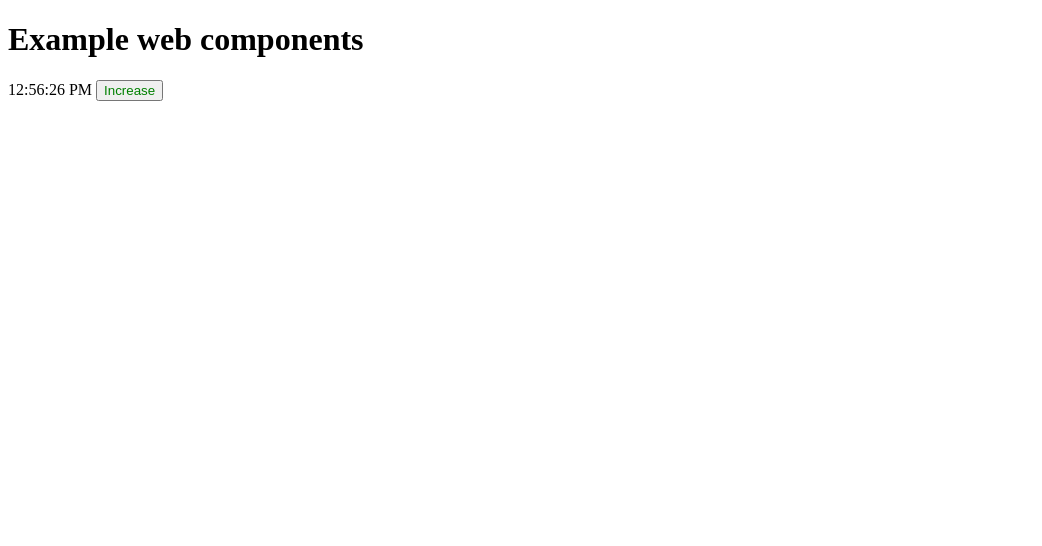
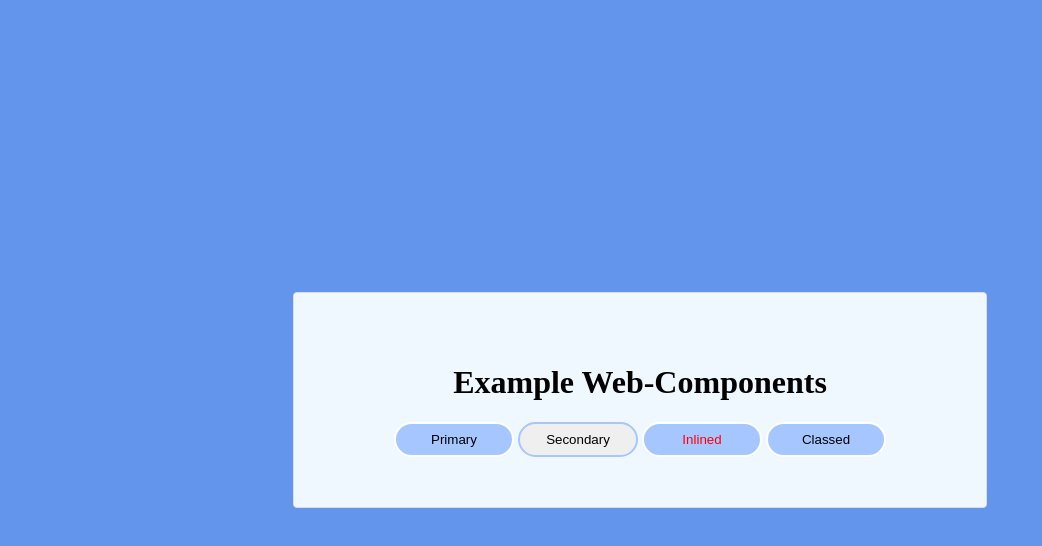
Before and after one commit to gvanastasov/example-web-components, a website with bundled scripts: page index.html in a window 1280 px wide. Shown: the whole page, without its empty margins (0-1042 px from the left). Built offline with nearby package versions, Linux system fonts and the light colour scheme.

Commit message:
add button component

```diff
--- a/index.html
+++ b/index.html
@@ -8,24 +8,40 @@
     <script src="js/main.umd.js"></script>
     <!-- jss -->
     <style>
+        html, body {
+            margin: 0;
+            padding: 0;
+            min-height: 100vh;
+        }
+
+        body {
+            display: flex;
+            align-items: center;
+            justify-content: center;
+            background-color: cornflowerblue;
+        }
+
+        .container {
+            background-color: aliceblue;
+            border-radius: 4px;
+            border: 1px solid gainsboro;
+            padding: 50px 100px;
+            text-align: center;
+        }
+
         .override {
             color: blue
         }
     </style>
 </head>
 <body>
-    <h1>Example web components</h1>
-
-    <time-formatted
-        id="elem"
-        hour="numeric"
-        minute="numeric"
-        second="numeric"
-    ></time-formatted>
-    <button is="example-button" onClick="() => console.log('clicked')" class="override">Increase</button>
-
-    <script>
-        setInterval(() => elem.setAttribute('datetime', new Date()), 1000);
-    </script>
+    <div class="container">
+        <h1>Example Web-Components</h1>
+        <test-component></test-component>
+        <button is="example-button" onClick="() => console.log('clicked')">Primary</button>
+        <button is="example-button" type="secondary" onClick="() => console.log('clicked')">Secondary</button>
+        <button is="example-button" onClick="() => console.log('clicked')" style="color: red">Inlined</button>
+        <button is="example-button" onClick="() => console.log('clicked')" class="override">Classed</button>
+    </div>
 </body>
 </html>
--- /dev/null
+++ b/src/components/component.js
@@ -0,0 +1,65 @@
+class Test extends HTMLElement {
+    name = 'another-test'
+}
+
+class Component {
+    _options = undefined
+
+    constructor(options) {
+        this._options = options
+    }
+
+    create() {
+        const { name } = this._options
+
+        const componentProto = {
+            name,
+            connectedCallback() {
+                console.log(`${this.name} connected`);
+            }
+        }
+
+        function Definition() {
+            // return Reflect.construct(HTMLElement, [], this.constructor)
+        }
+
+        Definition.prototype = Object.create(HTMLElement.prototype);
+        Definition.prototype.constructor = Definition;
+
+        Object.assign(Definition.prototype, componentProto);
+
+        Object.setPrototypeOf(
+            Definition.prototype, HTMLElement.prototype)
+
+        return Definition;
+    }
+
+    register() {
+        // var definition = this.create();
+
+        const { name } = this._options
+
+        function definition() {
+            HTMLElement.call(this);
+            this.name = name
+            this.connectedCallback = function() {
+                console.log(`${this.name} connected`);
+            }
+
+        }
+
+        definition.prototype = Object.create(HTMLElement.prototype);
+        definition.prototype.constructor = definition;
+
+        Object.setPrototypeOf(
+            definition.prototype, HTMLElement.prototype)
+
+        console.log(definition)
+        // console.log(new definition())
+        console.log(Test)
+
+        customElements.define(name, definition)
+    }
+}
+
+module.exports = Component
--- a/src/components/example-button.js
+++ b/src/components/example-button.js
@@ -1,4 +1,9 @@
 const jss = require('jss').default
+
+const TYPES = {
+    PRIMARY: 'primary',
+    SECONDARY: 'secondary'
+}
 
 class ExampleButton extends HTMLButtonElement {
     constructor() {
@@ -12,9 +17,35 @@ class ExampleButton extends HTMLButtonElement {
     static get styles() {
         return {
             [ExampleButton.name]: {
-                color: 'green'
+                padding: '8px 12px',
+                'min-width': '120px',
+                'border-radius': '30px',
+                'transition': 'background-color 0.2s'
+            },
+            [`${ExampleButton.name}--primary`]: {
+                color: 'black',
+                'background-color': '#a6c6ff',
+                border: '2px solid #fff',
+                '&:hover': {
+                    background: 'cornflowerblue'
+                },
+            },
+            [`${ExampleButton.name}--secondary`]: {
+                color: 'black',
+                border: '2px solid #a6c6ff',
+                '&:hover': {
+                    background: 'cornflowerblue'
+                },
             }
         }
+    }
+
+    static get observedAttributes() {
+        return ['type']
+    }
+
+    props = {
+        type: TYPES.PRIMARY
     }
 
     events = {
@@ -23,11 +54,21 @@ class ExampleButton extends HTMLButtonElement {
 
     connectedCallback() {
         this.nextTick(() => this.bindEvents())
+        this.setProps()
         this.applyStyle();
     }
 
     disconnectedCallback() {
         this.unbindEvents();
+    }
+
+    attributeChangedCallback(name, oldValue, newValue) {
+        if (name === 'type') {
+            const { classes } = ExampleButton.stylesheet
+
+            this.classList.remove(classes[`${ExampleButton.name}--${oldValue}`])
+            this.classList.add(classes[`${ExampleButton.name}--${newValue}`])
+        }
     }
 
     applyStyle() {
@@ -37,10 +78,17 @@ class ExampleButton extends HTMLButtonElement {
         const { classes } = ExampleButton.stylesheet
 
         this.classList.add(classes[ExampleButton.name]);
+        this.classList.add(classes[`${ExampleButton.name}--${this.props.type}`])
     }
 
     nextTick(callback) {
         return setTimeout(callback)
+    }
+
+    setProps() {
+        Object.keys(this.props).forEach(p => {
+            this.props[p] = this.getAttribute(p) || this.props[p]
+        })
     }
 
     bindEvents() {
--- /dev/null
+++ b/src/components/test-component.js
@@ -0,0 +1,5 @@
+const Component = require("./component")
+
+module.exports = new Component({
+    name: 'test-component',
+})
--- a/src/components/time-formatted.js
+++ /dev/null
@@ -1,21 +0,0 @@
-const BaseComponent = require('./base-component')
-
-class TimeFormatted extends BaseComponent {
-    render() {
-        let date = new Date(this.getAttribute('datetime') || Date.now());
-
-        this.innerHTML = new Intl.DateTimeFormat("default", {
-            year: this.getAttribute('year') || undefined,
-            month: this.getAttribute('month') || undefined,
-            day: this.getAttribute('day') || undefined,
-            hour: this.getAttribute('hour') || undefined,
-            minute: this.getAttribute('minute') || undefined,
-            second: this.getAttribute('second') || undefined,
-            timeZoneName: this.getAttribute('time-zone-name') || undefined,
-        }).format(date);
-    }
-
-    props = ['datetime', 'year', 'month', 'day', 'hour', 'minute', 'second', 'time-zone-name'];
-}
-
-module.exports = TimeFormatted
--- a/src/index.js
+++ b/src/index.js
@@ -1,8 +1,9 @@
-const TimeFormatted = require("./components/time-formatted");
 const ExampleButton = require("./components/example-button");
 const jss = require('jss').default;
+const preset = require('jss-preset-default').default
 
-jss.setup({ insertionPoint: 'jss' })
+jss.setup({...preset(), insertionPoint: 'jss'})
 
-customElements.define('time-formatted', TimeFormatted);
 customElements.define('example-button', ExampleButton, { extends: 'button' })
+
+require('./components/test-component').register();
```
